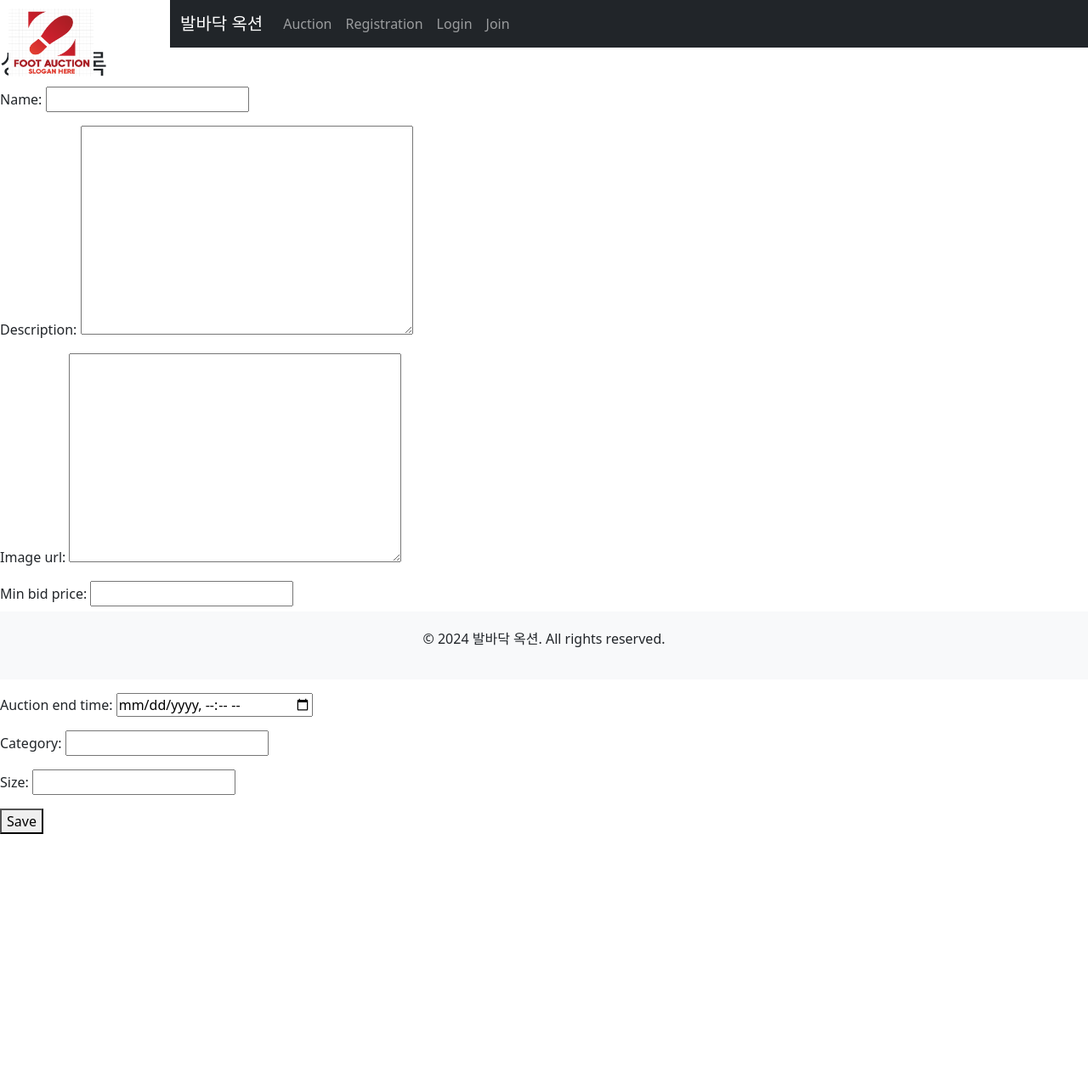
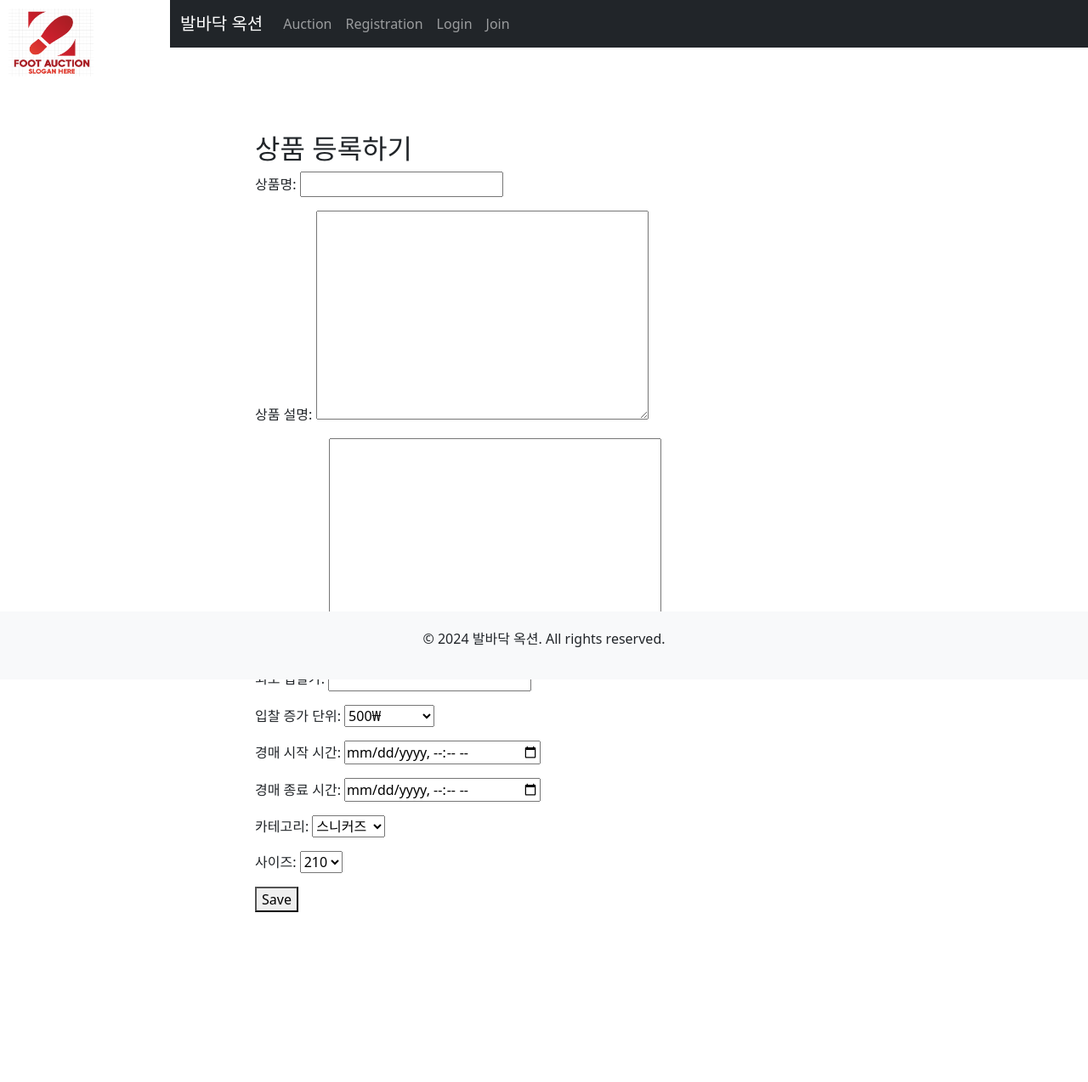
Before and after one commit to e-commerce-django/e-commerce, a Django app: template products/templates/products/product_registrator.html in a window 1280 px wide. Shown: the whole page at 85% size. Before the commit the page ends 982 px from the top, so only its background shows below. Run offline with Django 5.2, Linux system fonts and the light colour scheme; the template is opened without the code that fills it: values that come from a table or form of the project are taken from there, others are empty; parts of the project's set-up code (start-up, migrations or seed data) failed here and were passed over.

Commit message:
기능 추가

```diff
--- a/products/forms.py
+++ b/products/forms.py
@@ -2,7 +2,7 @@ from django import forms
 from .models import Product
 
 class ProductForm(forms.ModelForm):
-
+    # 가격 선택박스
     BID_INCREMENT_CHOICES = [
         (500, ' 500₩'),
         (1000, ' 1,000₩'),
@@ -16,20 +16,59 @@ class ProductForm(forms.ModelForm):
         (500000, ' 500,000₩'),
         (1000000, ' 1,000,000₩')
     ]
+    # 카테고리 선택박스
+    CATEGORY_CHOICES = [
+        ('sneakers', '스니커즈'),
+        ('athletic_shoes', '운동화'),
+        ('dress_shoes', '구두'),
+        ('boots', '부츠'),
+        ('flat_shoes', '플렛 슈즈'),
+        ('loafers', '로퍼'),
+        ('sandals', '샌들'),
+        ('slippers', '슬리퍼'),
+        ('other', '기타 신발'),
+    ]
+    # 사이즈 선택박스
+    SIZE_CHOICES = [(size, str(size)) for size in range(210, 301, 5)]
 
-    bid_increment = forms.ChoiceField(choices=BID_INCREMENT_CHOICES)
+
+    bid_increment = forms.ChoiceField(choices=BID_INCREMENT_CHOICES, label='입찰 증가 단위')
+    category = forms.ChoiceField(choices=CATEGORY_CHOICES, label='카테고리')
+    size = forms.ChoiceField(choices=SIZE_CHOICES, label='사이즈')
+
 
     class Meta:
         model = Product
         fields = ['name', 'description', 'image_url', 'min_bid_price', 'bid_increment', 'auction_start_time', 'auction_end_time', 'category', 'size']
+        exclude = ['seller'] # 판매자 폼에서 입력 X
+        labels = {
+            'name': '상품명',
+            'description': '상품 설명',
+            'image_url': '이미지 URL',
+            'min_bid_price': '최소 입찰가',
+            'auction_start_time': '경매 시작 시간',
+            'auction_end_time': '경매 종료 시간',
+        }
         widgets = {
-            'auction_start_time': forms.DateTimeInput(attrs={'type': 'datetime-local'}),
+            'auction_start_time': forms.DateTimeInput(attrs={'type': 'datetime-local'}), # 캘린더 뷰 위젯 설정
             'auction_end_time': forms.DateTimeInput(attrs={'type': 'datetime-local'}),
         }
 
-    # Add any custom validations here, for example:
+        def __init__(self, *args, **kwargs):
+            self.seller = kwargs.pop('seller', None)  # seller를 인자로 받음
+            super().__init__(*args, **kwargs)
+
+        def save(self, commit=True):
+            instance = super().save(commit=False)
+            if self.seller:
+                instance.seller = self.seller  # 폼 생성 시 seller 설정
+            if commit:
+                instance.save()
+            return instance
+
+    # 최소 입찰가 설정(0보다 작거나 같지 않게)
     def clean_min_bid_price(self):
         min_bid_price = self.cleaned_data.get('min_bid_price')
         if min_bid_price <= 0:
-            raise forms.ValidationError('The minimum bid price must be greater than zero.')
+            raise forms.ValidationError('최소 입찰가는 0보다 커야 합니다')
         return min_bid_price
--- a/products/models.py
+++ b/products/models.py
@@ -1,4 +1,5 @@
 from django.db import models
+from django.utils import timezone
 
 class User(models.Model):
     email = models.EmailField(max_length=200, unique=True)
@@ -15,7 +16,7 @@ class User(models.Model):
         db_table = 'user'
 
 class Product(models.Model):
-    seller = models.ForeignKey(User, related_name='products', on_delete=models.CASCADE)
+    seller = models.ForeignKey(User, related_name='products', on_delete=models.CASCADE, db_column='user_id', default=1)
     name = models.CharField(max_length=100)
     description = models.TextField()
     image_url = models.TextField()
@@ -23,11 +24,19 @@ class Product(models.Model):
     bid_increment = models.IntegerField()
     auction_start_time = models.DateTimeField()
     auction_end_time = models.DateTimeField()
-    product_status = models.BooleanField()
-    present_max_bid_price = models.IntegerField()
-    present_max_bidder_id = models.IntegerField()
+    product_status = models.BooleanField() # 상품이 현재 판매중이면 True 아니면 False
     category = models.CharField(max_length=30)
     size = models.IntegerField()
+    present_max_bid_price = models.IntegerField(default=None, null=True) # 나중에 입력받기 때문에 null 허용
+    present_max_bidder_id = models.IntegerField(default=None, null=True) # 나중에 입력받기 때문에 null 허용
+
+    def save(self, *args, **kwargs):# product_status 필드의 값을 설정
+        current_time = timezone.now()
+        if self.auction_start_time <= current_time <= self.auction_end_time:
+            self.product_status = True
+        else:
+            self.product_status = False
+        super().save(*args, **kwargs)
 
     def __str__(self):
         return self.name
--- a/products/templates/products/product_registrator.html
+++ b/products/templates/products/product_registrator.html
@@ -1,10 +1,13 @@
 {% extends "base.html" %}
 
 {% block content %}
-  <h2>상품 목록</h2>
-  <form method="post" enctype="multipart/form-data">
-    {% csrf_token %}
-    {{ form.as_p }}
-    <button type="submit">Save</button>
-  </form>
+  <!--위치 조정-->
+  <div style="margin-left: 300px; margin-top: 100px; margin-bottom: 200px;">
+    <h2>상품 등록하기</h2>
+    <form method="post" enctype="multipart/form-data">
+      {% csrf_token %}
+      {{ form.as_p }}
+      <button type="submit">Save</button>
+    </form>
+  </div>
 {% endblock %}
--- /dev/null
+++ b/products/urls.py
@@ -0,0 +1,8 @@
+from django.contrib import admin
+from django.urls import path
+from products import views
+
+urlpatterns = [
+    path("admin/", admin.site.urls),
+    path('registrater/', views.ProductCreateView.as_view(), name='product_registrater'),
+]
--- a/templates/navbar.html
+++ b/templates/navbar.html
@@ -12,7 +12,7 @@
             <a class="nav-link" href="#">Auction</a>
           </li>
           <li class="nav-item">
-            <a class="nav-link" href="#">Registration</a>
+            <a class="nav-link" href="{% url 'product_registrater' %}">Registration</a>
           </li>
           <!-- 사용자 인증 여부에 따라 로그인/회원가입 또는 마이페이지/로그아웃 버튼 표시 -->
           {% if user.is_authenticated %}
```
Also changed, not shown: products/migrations/0001_initial.py (deleted).
